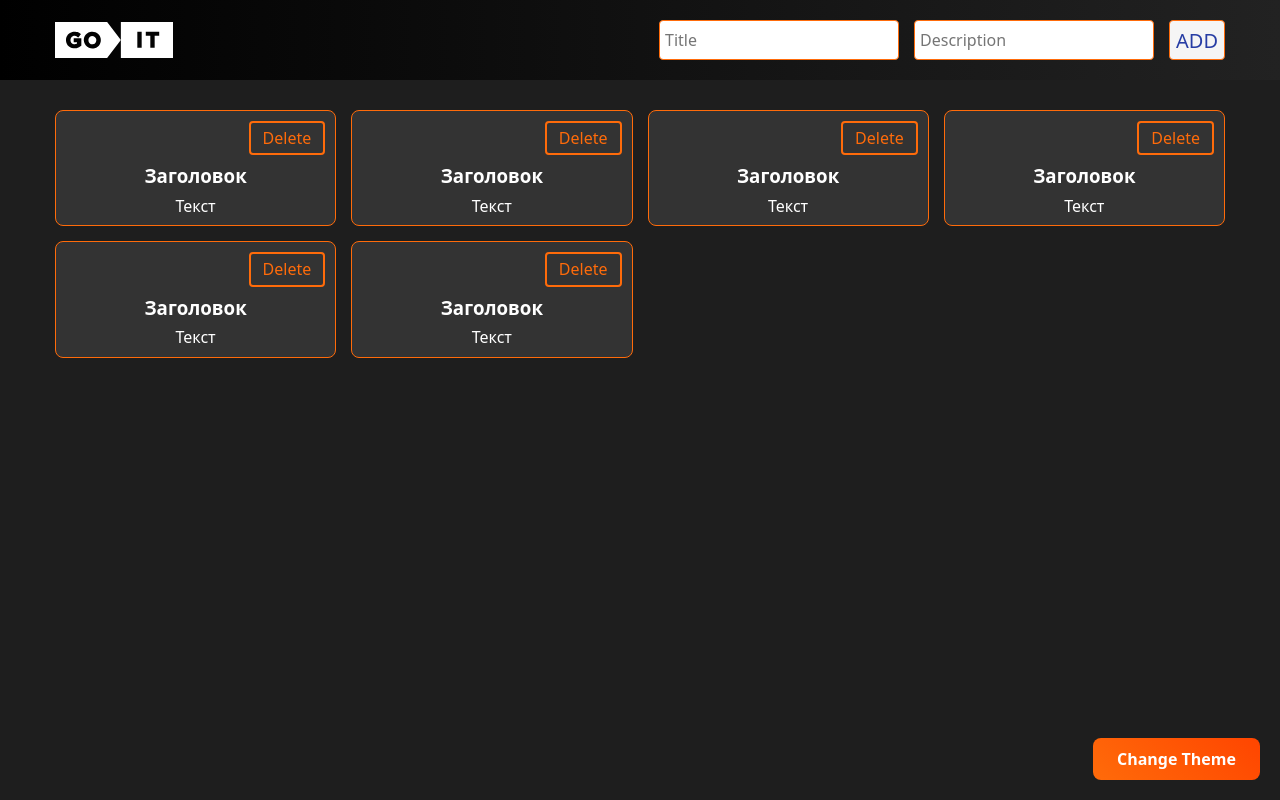
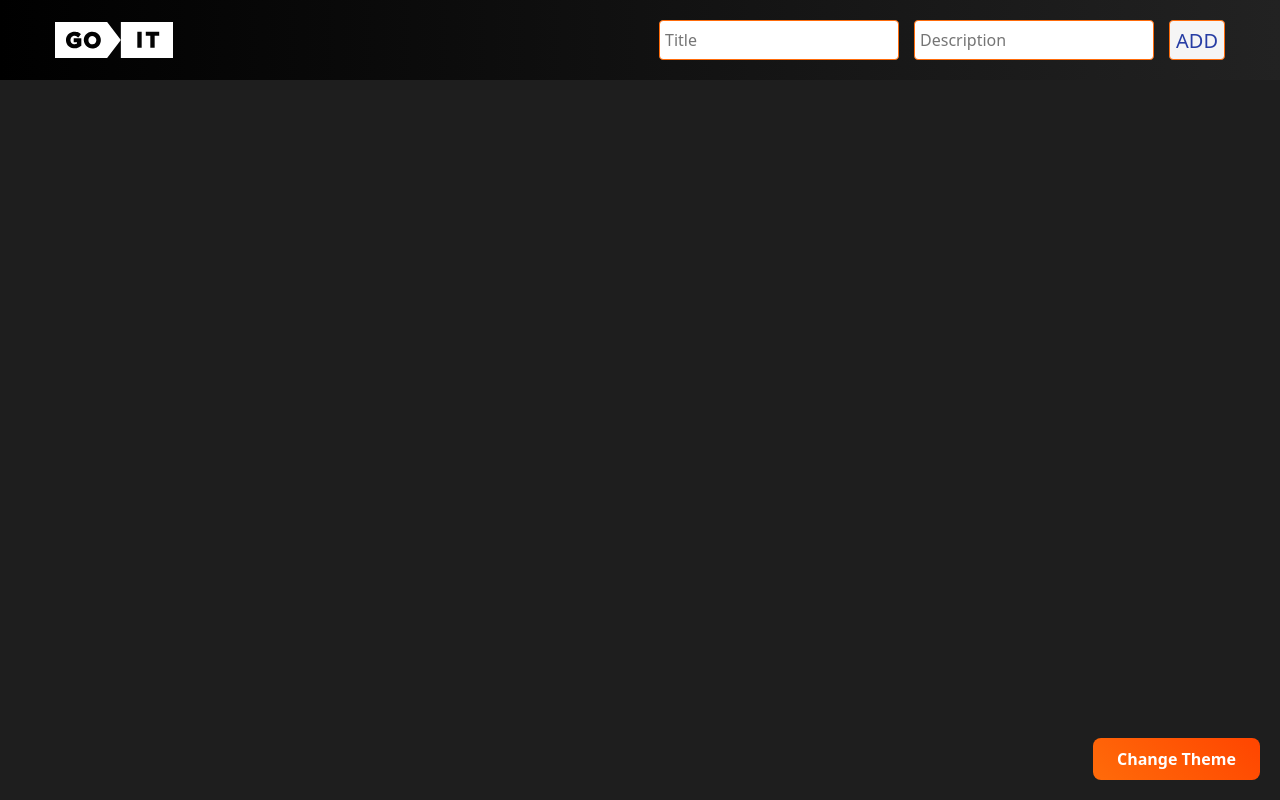
Before and after one commit to abrosenkov/note_book, a plain HTML site: page index.html in a window 1280 px wide. Drawn offline with Linux system fonts and the light colour scheme.

Commit message:
Deploying to gh-pages from @ abrosenkov/note_book@5e7764aef42cac1b5fd132314c1e7e509e9c3995 🚀

```diff
--- a/index.html
+++ b/index.html
@@ -61,38 +61,7 @@
       <!-- Loads the specified .html file -->
       <section>
   <div class="container">
-    <ul class="tasks-list" id="task-list">
-      <li class="task-list-item">
-        <button class="task-list-item-btn">Delete</button>
-        <h3>Заголовок</h3>
-        <p>Текст</p>
-      </li>
-      <li class="task-list-item">
-        <button class="task-list-item-btn">Delete</button>
-        <h3>Заголовок</h3>
-        <p>Текст</p>
-      </li>
-      <li class="task-list-item">
-        <button class="task-list-item-btn">Delete</button>
-        <h3>Заголовок</h3>
-        <p>Текст</p>
-      </li>
-      <li class="task-list-item">
-        <button class="task-list-item-btn">Delete</button>
-        <h3>Заголовок</h3>
-        <p>Текст</p>
-      </li>
-      <li class="task-list-item">
-        <button class="task-list-item-btn">Delete</button>
-        <h3>Заголовок</h3>
-        <p>Текст</p>
-      </li>
-      <li class="task-list-item">
-        <button class="task-list-item-btn">Delete</button>
-        <h3>Заголовок</h3>
-        <p>Текст</p>
-      </li>
-    </ul>
+    <ul class="tasks-list" id="task-list"></ul>
   </div>
 </section>
 
--- a/index.js
+++ b/index.js
@@ -1,2 +1,2 @@
-(function(){const t=document.createElement("link").relList;if(t&&t.supports&&t.supports("modulepreload"))return;for(const e of document.querySelectorAll('link[rel="modulepreload"]'))i(e);new MutationObserver(e=>{for(const r of e)if(r.type==="childList")for(const o of r.addedNodes)o.tagName==="LINK"&&o.rel==="modulepreload"&&i(o)}).observe(document,{childList:!0,subtree:!0});function s(e){const r={};return e.integrity&&(r.integrity=e.integrity),e.referrerPolicy&&(r.referrerPolicy=e.referrerPolicy),e.crossOrigin==="use-credentials"?r.credentials="include":e.crossOrigin==="anonymous"?r.credentials="omit":r.credentials="same-origin",r}function i(e){if(e.ep)return;e.ep=!0;const r=s(e);fetch(e.href,r)}})();
+(function(){const r=document.createElement("link").relList;if(r&&r.supports&&r.supports("modulepreload"))return;for(const e of document.querySelectorAll('link[rel="modulepreload"]'))o(e);new MutationObserver(e=>{for(const t of e)if(t.type==="childList")for(const n of t.addedNodes)n.tagName==="LINK"&&n.rel==="modulepreload"&&o(n)}).observe(document,{childList:!0,subtree:!0});function i(e){const t={};return e.integrity&&(t.integrity=e.integrity),e.referrerPolicy&&(t.referrerPolicy=e.referrerPolicy),e.crossOrigin==="use-credentials"?t.credentials="include":e.crossOrigin==="anonymous"?t.credentials="omit":t.credentials="same-origin",t}function o(e){if(e.ep)return;e.ep=!0;const t=i(e);fetch(e.href,t)}})();const c={form:document.querySelector("#task-form"),list:document.querySelector("#task-list"),taskName:document.querySelector('[name="taskName"]'),taskDescription:document.querySelector('[name="taskDescription"]')},a=(s,r)=>{localStorage.setItem(s,JSON.stringify(r))},l=[];c.form.addEventListener("submit",s=>{s.preventDefault();const r=c.taskName.value.trim(),i=c.taskDescription.value.trim(),o={};if(!r||!i){alert("Inputs are empty!");return}else o.title=r,o.description=i;l.push(o),console.log(l),l.map(e=>{a(e.title,e.description)})});
 //# sourceMappingURL=index.js.map
```
Also changed, not shown: 1 other file.
